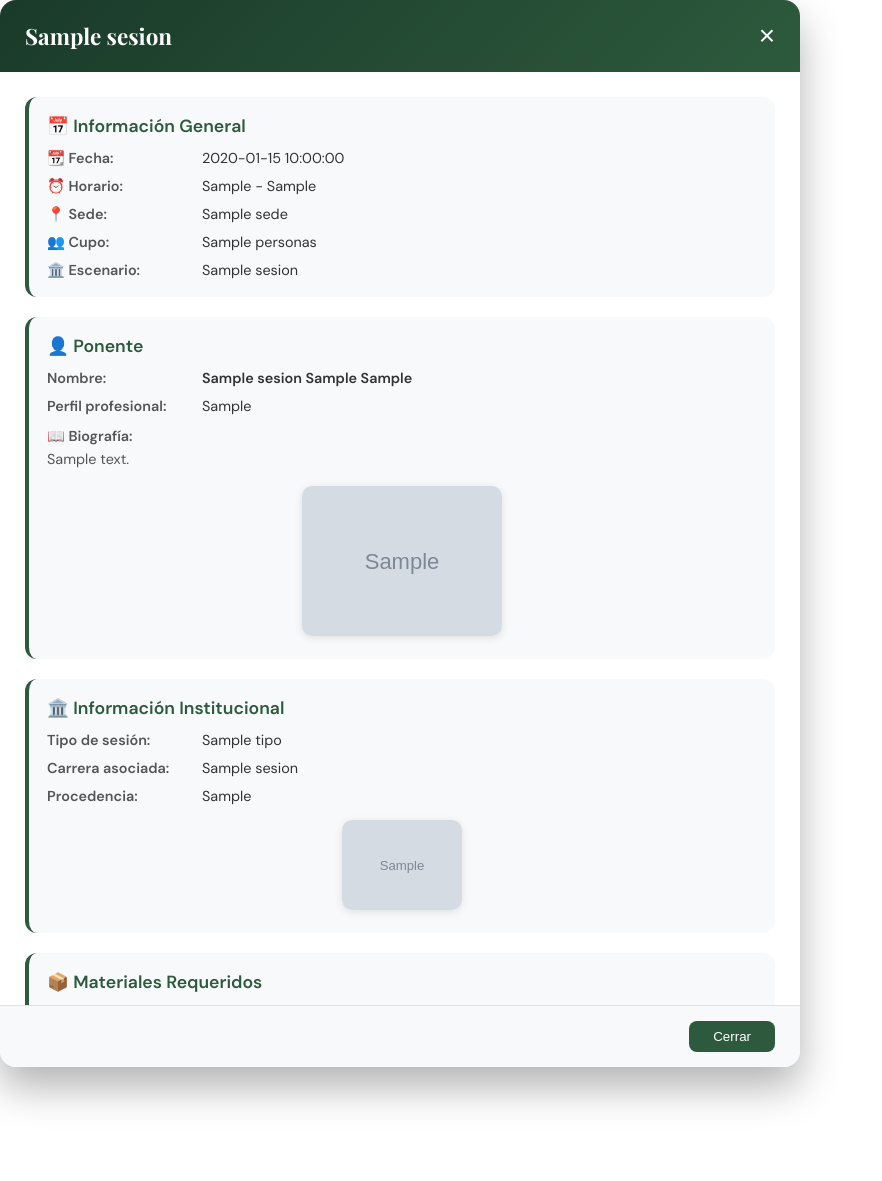
After one commit to sof093/gestion_umb_sesiones, a Flask app: template templates/admin_ver_sesion.html in a window 1280 px wide. The commit adds this page. Shown: the top 1181 px of the page, without its empty margins (0-882 px from the left). Run offline with Flask 3, Linux system fonts and the light colour scheme; the template is opened without the code that fills it: most values are stand-ins (such as "Sample title", 1, 10 or a date in 2020); grey boxes marked "Sample" are stand-in pictures.

Commit message:
Ver detalles

```diff
--- a/app.py
+++ b/app.py
@@ -408,6 +408,65 @@ def api_carreras():
     finally:
         conexion.close()
 
+@app.route('/admin/ver-sesion')
+def admin_ver_sesion():
+    """Página para ver detalles de la sesión (se carga en modal)"""
+    if not session.get('admin_logged'):
+        return redirect(url_for('index'))
+
+    sesion_id = request.args.get('id')
+
+    conexion = config.conectar_db()
+    if not conexion:
+        return "<h3>Error de conexión</h3>", 500
+
+    try:
+        with conexion.cursor() as cursor:
+            cursor.execute("""
+                SELECT s.*, ts.nombre_sesion as tipo, e.nombre_escenario as escenario_nombre,
+                       c.nombre_carrera as carrera_nombre
+                FROM sesion s
+                JOIN tipo_sesion ts ON s.id_tipo_sesion = ts.id_tipo_sesion
+                JOIN escenarios e ON s.id_escenario = e.id_escenario
+                LEFT JOIN carreras c ON s.id_carrera = c.id_carrera
+                WHERE s.id_sesion = %s
+            """, (sesion_id,))
+            sesion = cursor.fetchone()
+
+            if not sesion:
+                return "<h3>Sesión no encontrada</h3>", 404
+
+            # Convertir timedelta a string de hora
+            def convertir_hora(valor):
+                if valor is None:
+                    return 'N/A'
+                if hasattr(valor, 'strftime'):  # Es datetime.time
+                    return valor.strftime('%H:%M')
+                elif hasattr(valor, 'seconds'):  # Es timedelta
+                    horas = valor.seconds // 3600
+                    minutos = (valor.seconds % 3600) // 60
+                    return f"{horas:02d}:{minutos:02d}"
+                return str(valor)[:5]
+
+            # Convertir los campos de hora
+            sesion['hora_inicio_str'] = convertir_hora(sesion.get('hora_inicio'))
+            sesion['hora_fin_str'] = convertir_hora(sesion.get('hora_fin'))
+
+            # Convertir fecha a string
+            if sesion.get('fecha'):
+                sesion['fecha_str'] = sesion['fecha'].strftime('%d/%m/%Y') if hasattr(sesion['fecha'], 'strftime') else str(sesion['fecha'])
+            else:
+                sesion['fecha_str'] = 'N/A'
+
+            return render_template('admin_ver_sesion.html', sesion=sesion)
+    except Exception as e:
+        print(f"Error: {e}")
+        import traceback
+        traceback.print_exc()
+        return f"<h3>Error: {str(e)}</h3>", 500
+    finally:
+        conexion.close()
+
 @app.route('/admin/sesion/editar/<int:id>', methods=['GET', 'POST'])
 def admin_editar_sesion(id):
     """Editar una sesión existente"""
--- /dev/null
+++ b/templates/admin_ver_sesion.html
@@ -0,0 +1,226 @@
+<!-- templates/admin_ver_sesion.html -->
+<!DOCTYPE html>
+<html lang="es">
+<head>
+    <meta charset="UTF-8">
+    <meta name="viewport" content="width=device-width, initial-scale=1.0">
+    <title>Ver Sesión</title>
+    <link href="https://fonts.googleapis.com/css2?family=Playfair+Display:wght@600;700&family=DM+Sans:wght@300;400;500;600&display=swap" rel="stylesheet">
+</head>
+<body>
+    <div class="modal-contenido">
+        <div class="modal-header-custom">
+            <h2 id="modalTitulo">{{ sesion.nombre_de_sesion if sesion else 'Detalles de la Sesión' }}</h2>
+            <button class="btn-cerrar-modal" onclick="window.parent.cerrarModalSesion()">&times;</button>
+        </div>
+
+        <div class="modal-body-custom" id="modalBody">
+            {% if sesion %}
+            {% set nombre_completo = sesion.nombre_ponente + ' ' + sesion.apellido_paterno + (' ' + sesion.apellido_materno if sesion.apellido_materno else '') %}
+
+            <div class="modal-detalle-seccion">
+                <h3>📅 Información General</h3>
+                <div class="modal-detalle-grid">
+                    <span class="modal-detalle-label">📆 Fecha:</span>
+                    <span class="modal-detalle-valor">{{ sesion.fecha_str }}</span>
+                    <span class="modal-detalle-label">⏰ Horario:</span>
+                    <span class="modal-detalle-valor">{{ sesion.hora_inicio_str }} - {{ sesion.hora_fin_str }}</span>
+                    <span class="modal-detalle-label">📍 Sede:</span>
+                    <span class="modal-detalle-valor">{{ sesion.sede or 'No especificada' }}</span>
+                    <span class="modal-detalle-label">👥 Cupo:</span>
+                    <span class="modal-detalle-valor">{{ sesion.cupo_audiencia or 'No especificado' }} personas</span>
+                    <span class="modal-detalle-label">🏛️ Escenario:</span>
+                    <span class="modal-detalle-valor">{{ sesion.escenario_nombre or 'No especificado' }}</span>
+                </div>
+            </div>
+
+            <div class="modal-detalle-seccion">
+                <h3>👤 Ponente</h3>
+                <div class="modal-detalle-grid">
+                    <span class="modal-detalle-label">Nombre:</span>
+                    <span class="modal-detalle-valor"><strong>{{ nombre_completo }}</strong></span>
+                    <span class="modal-detalle-label">Perfil profesional:</span>
+                    <span class="modal-detalle-valor">{{ sesion.perfil_profesional or 'No especificado' }}</span>
+                </div>
+                {% if sesion.biografia %}
+                <div class="modal-detalle-texto"><strong>📖 Biografía:</strong><br>{{ sesion.biografia }}</div>
+                {% endif %}
+                {% if sesion.fotografia %}
+                <div class="modal-detalle-foto"><img src="/static/{{ sesion.fotografia }}" alt="Foto del ponente"></div>
+                {% endif %}
+            </div>
+
+            <div class="modal-detalle-seccion">
+                <h3>🏛️ Información Institucional</h3>
+                <div class="modal-detalle-grid">
+                    <span class="modal-detalle-label">Tipo de sesión:</span>
+                    <span class="modal-detalle-valor">{{ sesion.tipo or 'No especificado' }}</span>
+                    <span class="modal-detalle-label">Carrera asociada:</span>
+                    <span class="modal-detalle-valor">{{ sesion.carrera_nombre or 'General (Todas las carreras)' }}</span>
+                    <span class="modal-detalle-label">Procedencia:</span>
+                    <span class="modal-detalle-valor">{{ sesion.procedencia_institucion_independiente or 'No especificada' }}</span>
+                </div>
+                {% if sesion.logo %}
+                <div class="modal-detalle-foto"><img src="/static/{{ sesion.logo }}" alt="Logo institucional" style="max-width:120px"></div>
+                {% endif %}
+            </div>
+
+            {% if sesion.descripcion_materiales %}
+            <div class="modal-detalle-seccion">
+                <h3>📦 Materiales Requeridos</h3>
+                <div class="modal-detalle-texto">{{ sesion.descripcion_materiales }}</div>
+            </div>
+            {% endif %}
+
+            <div class="modal-detalle-seccion">
+                <h3>📍 Ubicación</h3>
+                <div class="modal-detalle-texto">El Aula Magna se encuentra ubicada en el edificio principal de la universidad, en el primer piso del bloque académico, frente a la sala de cómputo y al lado izquierdo de la plazoleta.</div>
+            </div>
+            {% else %}
+            <p>Sesión no encontrada</p>
+            {% endif %}
+        </div>
+
+        <div class="modal-footer-custom">
+            <button class="btn-cerrar" onclick="window.parent.cerrarModalSesion()">Cerrar</button>
+        </div>
+    </div>
+
+    <style>
+        * {
+            margin: 0;
+            padding: 0;
+            box-sizing: border-box;
+        }
+
+        body {
+            font-family: 'DM Sans', sans-serif;
+            background: transparent;
+        }
+
+        .modal-contenido {
+            background: white;
+            width: 100%;
+            max-width: 800px;
+            border-radius: 16px;
+            overflow: hidden;
+            box-shadow: 0 20px 40px rgba(0,0,0,0.3);
+        }
+
+        .modal-header-custom {
+            background: linear-gradient(135deg, #1a3a2a, #2d5a3d);
+            color: white;
+            padding: 20px 25px;
+            display: flex;
+            justify-content: space-between;
+            align-items: center;
+        }
+
+        .modal-header-custom h2 {
+            margin: 0;
+            font-family: 'Playfair Display', serif;
+            font-size: 1.4rem;
+        }
+
+        .btn-cerrar-modal {
+            background: none;
+            border: none;
+            color: white;
+            font-size: 28px;
+            cursor: pointer;
+            transition: transform 0.2s;
+        }
+
+        .btn-cerrar-modal:hover {
+            transform: scale(1.1);
+        }
+
+        .modal-body-custom {
+            padding: 25px;
+            max-height: 65vh;
+            overflow-y: auto;
+        }
+
+        .modal-footer-custom {
+            padding: 15px 25px;
+            background: #f8f9fa;
+            display: flex;
+            justify-content: flex-end;
+            border-top: 1px solid #e0e0e0;
+        }
+
+        .btn-cerrar {
+            background: #2d5a3d;
+            color: white;
+            border: none;
+            padding: 8px 24px;
+            border-radius: 8px;
+            cursor: pointer;
+            font-weight: 500;
+            transition: background 0.2s;
+        }
+
+        .btn-cerrar:hover {
+            background: #1a3a2a;
+        }
+
+        .modal-detalle-seccion {
+            background: #f8f9fa;
+            border-radius: 12px;
+            padding: 18px;
+            margin-bottom: 20px;
+            border-left: 4px solid #2d5a3d;
+        }
+
+        .modal-detalle-seccion h3 {
+            color: #2d5a3d;
+            margin: 0 0 12px 0;
+            font-size: 1.1rem;
+            display: flex;
+            align-items: center;
+            gap: 8px;
+        }
+
+        .modal-detalle-grid {
+            display: grid;
+            grid-template-columns: 140px 1fr;
+            gap: 10px 15px;
+            font-size: 0.9rem;
+        }
+
+        .modal-detalle-label {
+            font-weight: 600;
+            color: #555;
+        }
+
+        .modal-detalle-valor {
+            color: #333;
+        }
+
+        .modal-detalle-texto {
+            font-size: 0.9rem;
+            line-height: 1.6;
+            color: #555;
+            margin-top: 10px;
+        }
+
+        .modal-detalle-foto {
+            text-align: center;
+            margin-top: 15px;
+        }
+
+        .modal-detalle-foto img {
+            max-width: 200px;
+            border-radius: 10px;
+            box-shadow: 0 2px 8px rgba(0,0,0,0.1);
+        }
+
+        @media (max-width: 600px) {
+            .modal-detalle-grid {
+                grid-template-columns: 1fr;
+                gap: 5px;
+            }
+        }
+    </style>
+</body>
+</html>
```
Also changed, not shown: actualizar_hash.py (deleted, +0 -16 lines), static/css/style_sesiones.css (+226 -0 lines), static/js/admin_sesiones.js (+45 -7 lines), templates/admin_sesiones.html (+11 -0 lines), static/uploads/sesiones/sesion_d30c40c25af549feb03cbabf46f39386.jpg (deleted).
